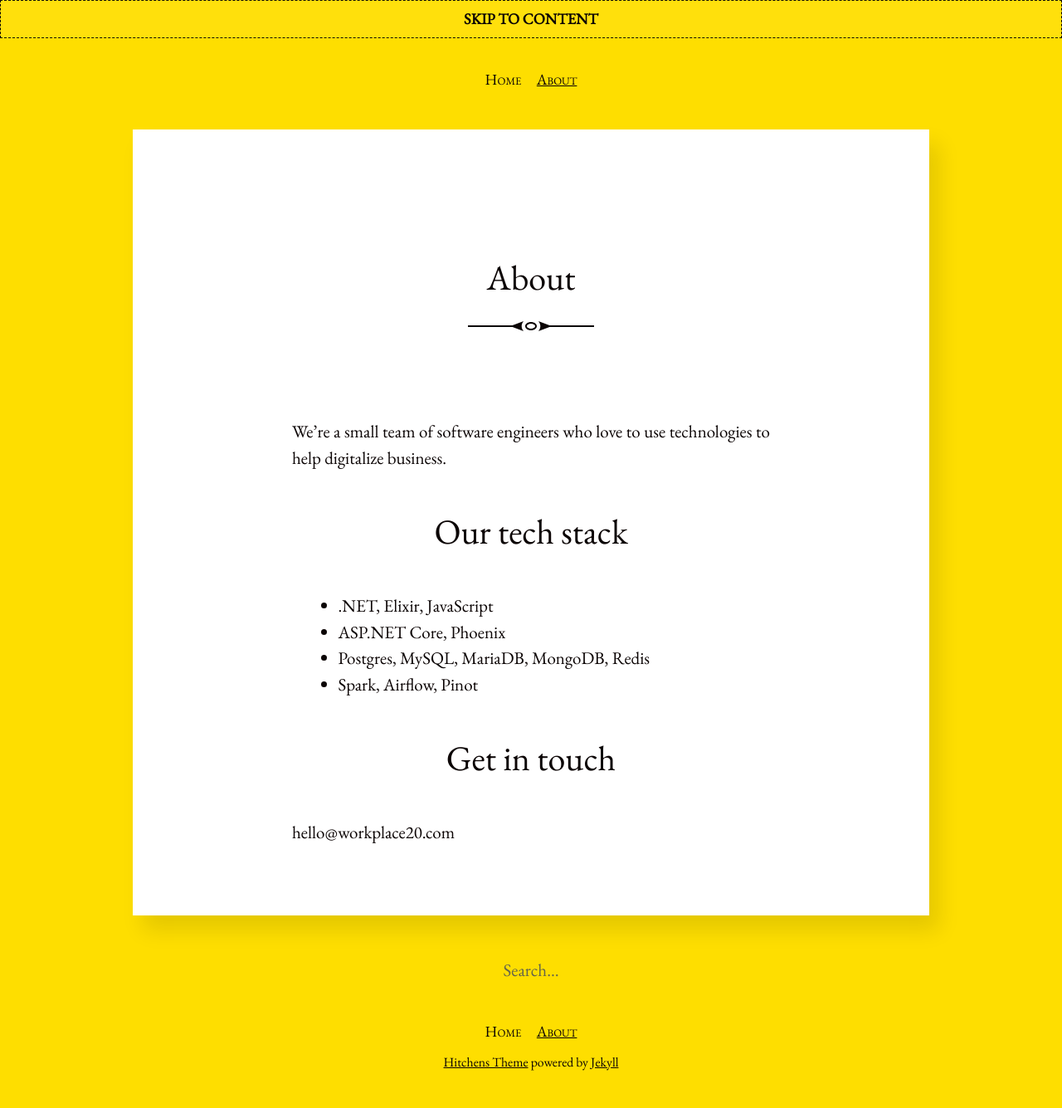
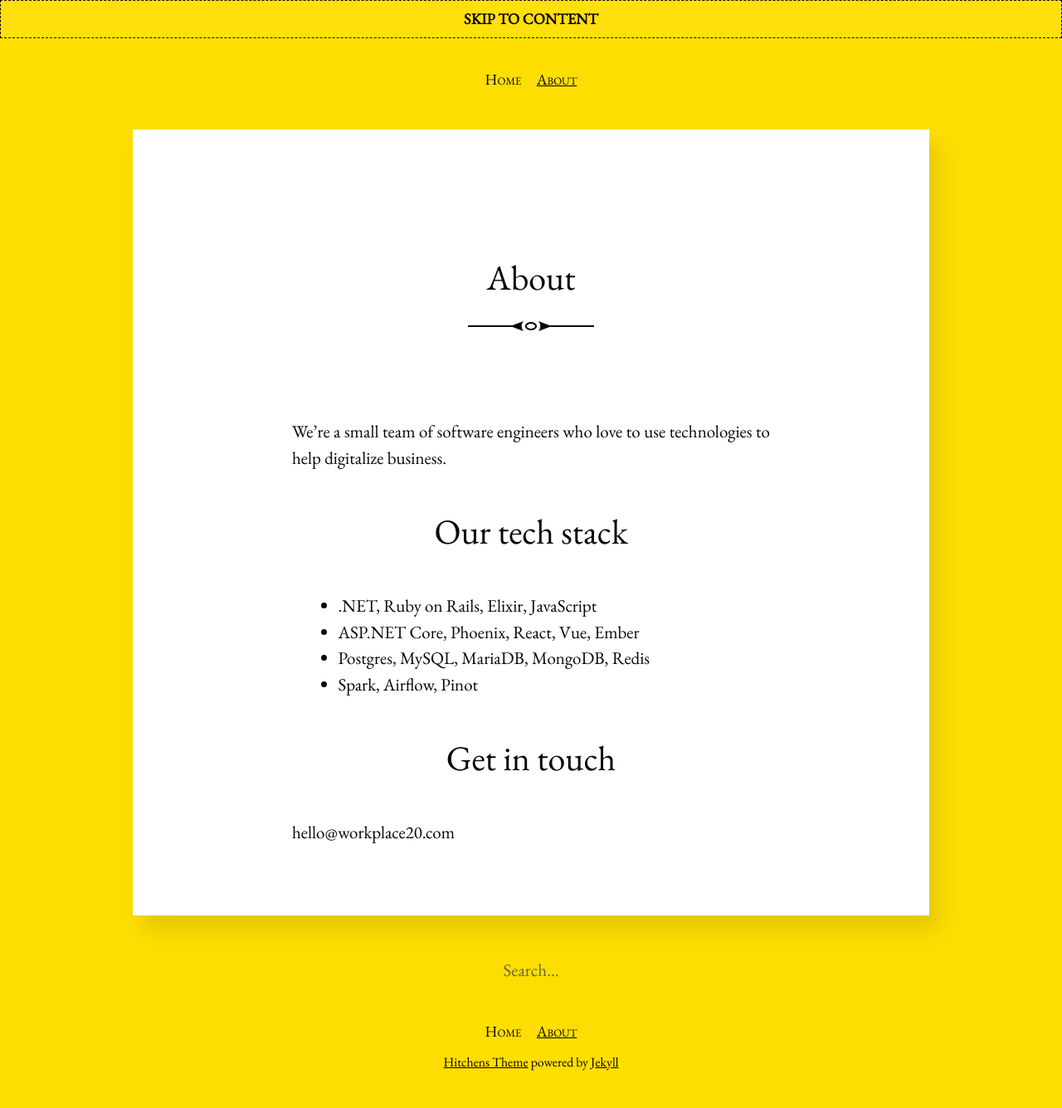
Before and after one commit to workplace20/workplace20.github.io, a Jekyll site: the page built from about.md, in a window 1280 px wide. Shown: the whole page at 83% size. Built offline with Jekyll 4.4.1, drawn with Linux system fonts in a browser that asks for light colours.

Commit message:
add techstack

```diff
--- a/about.md
+++ b/about.md
@@ -7,8 +7,8 @@ We're a small team of software engineers who love to use technologies to help di
 
 ## Our tech stack
 
-* .NET, Elixir, JavaScript
-* ASP.NET Core, Phoenix
+* .NET, Ruby on Rails, Elixir, JavaScript
+* ASP.NET Core, Phoenix, React, Vue, Ember
 * Postgres, MySQL, MariaDB, MongoDB, Redis
 * Spark, Airflow, Pinot
 
```
